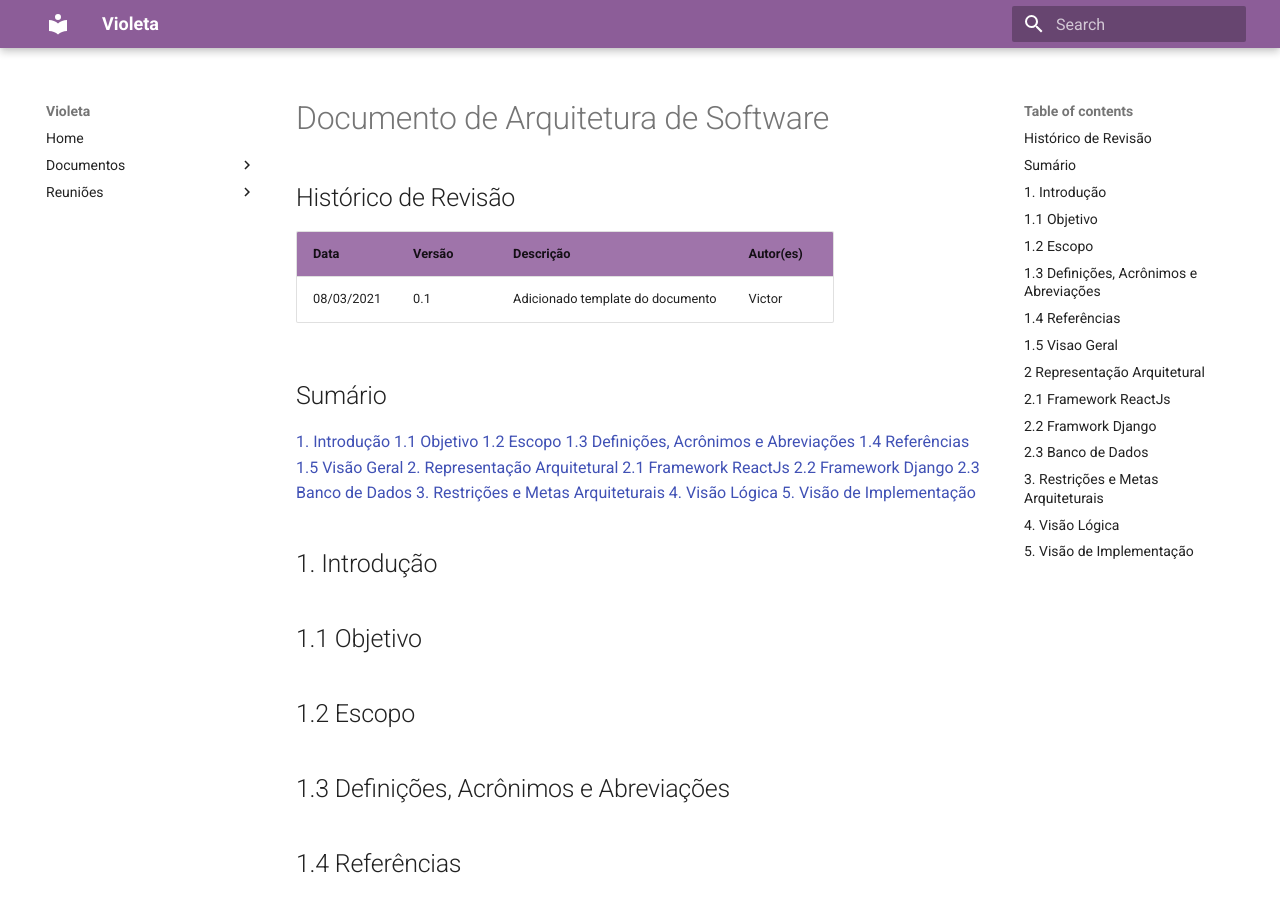
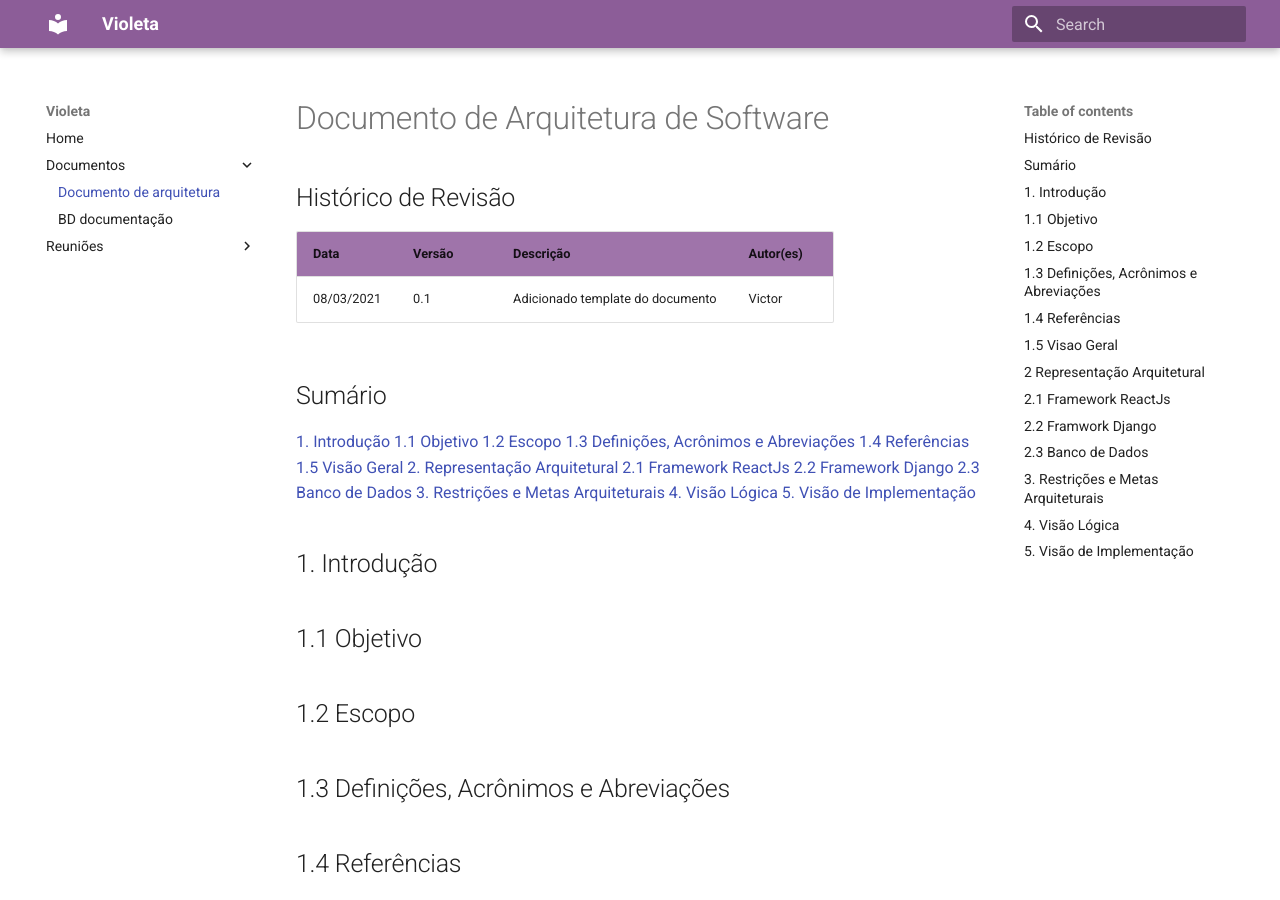
Before and after one commit to fga-eps-mds/2020.2-Violeta-Documentacao, an MkDocs documentation site: the page built from docs/doc_arquitetura.md, in a window 1280 px wide and 900 px high. Built offline with MkDocs 1.6.1 and Material for MkDocs 9.7.7, drawn with Linux system fonts in a browser that asks for light colours.

Commit message:
Adicionado as rotas o doc de arquitetura

```diff
--- a/mkdocs.yml
+++ b/mkdocs.yml
@@ -4,6 +4,7 @@ theme:
 nav:
     - Home: index.md
     - Documentos:
+      - "Documento de arquitetura": "doc_arquitetura.md"
       - "BD documentação": "diagrama_de_relacionamento_bd.md"
     - Reuniões:
         - "07/02/2021": "Reunião dia 07-02-2021.md"
```
